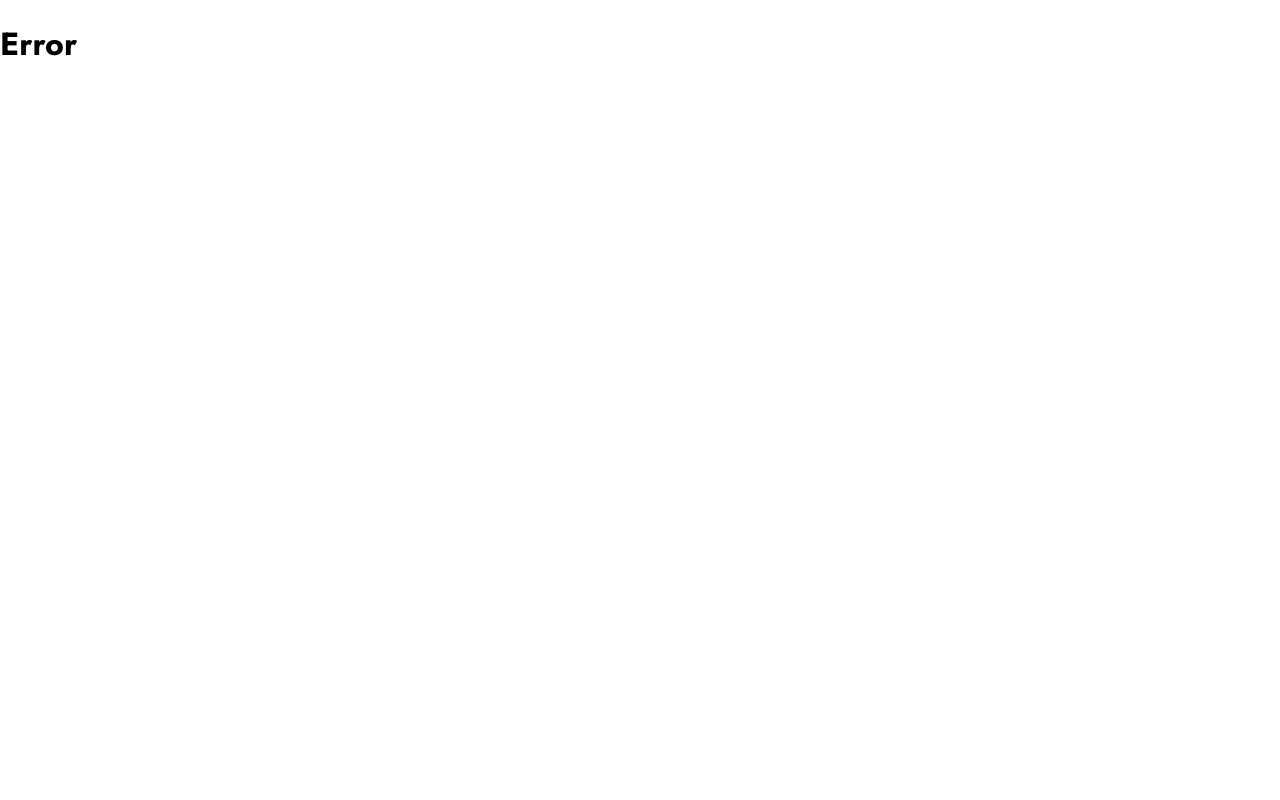
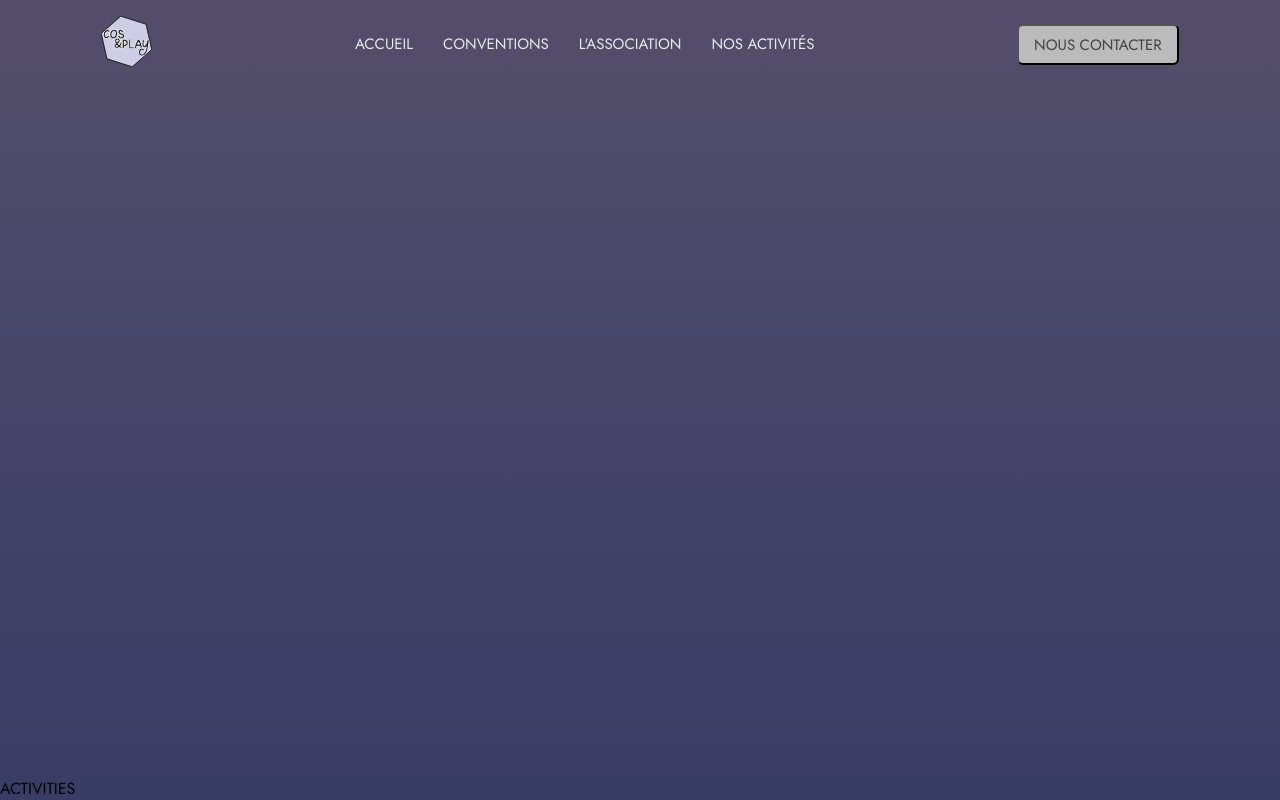
Before and after one commit to Neoitan/cosandplay, a React (Vite) app: page /activities in a window 1280 px wide. Before the commit this address had no page. Built offline with nearby package versions, Linux system fonts and the light colour scheme.

Commit message:
Add activities' page

```diff
--- a/src/components/Header.scss
+++ b/src/components/Header.scss
@@ -30,6 +30,8 @@
     &_tab {
       transition: all 0.2s ease-in-out;
 
+      color: #e8e8e8;
+
       &:hover {
         font-weight: 700;
         cursor: pointer;
--- a/src/components/Header.tsx
+++ b/src/components/Header.tsx
@@ -12,10 +12,18 @@ const Header = () => {
         </Link>
       </div>
       <div className="header_tabs">
-        <div className="header_tabs_tab">ACCUEIL</div>
-        <div className="header_tabs_tab">CONVENTIONS</div>
-        <div className="header_tabs_tab">L'ASSOCIATION</div>
-        <div className="header_tabs_tab">NOS ACTIVITÉS</div>
+        <Link className="link" to={"/"}>
+          <div className="header_tabs_tab">ACCUEIL</div>
+        </Link>
+        <Link className="link" to={"/conventions"}>
+          <div className="header_tabs_tab">CONVENTIONS</div>
+        </Link>
+        <Link className="link" to={"/association"}>
+          <div className="header_tabs_tab">L'ASSOCIATION</div>
+        </Link>
+        <Link className="link" to={"/activities"}>
+          <div className="header_tabs_tab">NOS ACTIVITÉS</div>
+        </Link>
       </div>
       <div className="header_contact">
         <button
--- /dev/null
+++ b/src/main.scss
@@ -0,0 +1,22 @@
+@import url("https://fonts.googleapis.com/css2?family=Poppins:wght@400;500;600;700;800;900&display=swap");
+@import url("https://fonts.googleapis.com/css2?family=Jost:wght@400;500;600;700;800;900&display=swap");
+
+* {
+  font-family: "Jost";
+}
+
+.link,
+.link:visited,
+.link:hover,
+.link:active {
+  text-decoration: none;
+}
+
+.body {
+  background: linear-gradient(180deg, #544e6b 0%, #393c65 100%);
+  display: flex;
+  flex-direction: column;
+
+  justify-content: space-between;
+  height: 100vh;
+}
--- a/src/main.tsx
+++ b/src/main.tsx
@@ -3,12 +3,20 @@ import ReactDOM from "react-dom/client";
 import { createBrowserRouter, RouterProvider } from "react-router-dom";
 
 import Homepage from "./pages/homepage/Homepage";
+import Activities from "./pages/activities/Activities";
 import Error from "./pages/error/Error";
+
+import "./main.scss";
 
 const router = createBrowserRouter([
   {
     path: "/",
     element: <Homepage />,
+    errorElement: <Error />,
+  },
+  {
+    path: "/activities",
+    element: <Activities />,
     errorElement: <Error />,
   },
 
--- /dev/null
+++ b/src/pages/activities/Activities.scss
@@ -0,0 +1,2 @@
+.activities {
+}
--- /dev/null
+++ b/src/pages/activities/Activities.tsx
@@ -0,0 +1,13 @@
+import Header from "../../components/Header";
+import "./Activities.scss";
+
+const Activities = () => {
+  return (
+    <div className="body">
+      <Header />
+      <div className="activities">ACTIVITIES</div>
+    </div>
+  );
+};
+
+export default Activities;
--- a/src/pages/homepage/Homepage.scss
+++ b/src/pages/homepage/Homepage.scss
@@ -1,19 +1,3 @@
-@import url("https://fonts.googleapis.com/css2?family=Poppins:wght@400;500;600;700;800;900&display=swap");
-@import url("https://fonts.googleapis.com/css2?family=Jost:wght@400;500;600;700;800;900&display=swap");
-
-* {
-  font-family: "Jost";
-}
-
-.body {
-  background: linear-gradient(180deg, #544e6b 0%, #393c65 100%);
-  display: flex;
-  flex-direction: column;
-
-  justify-content: space-between;
-  height: 100vh;
-}
-
 .homepage {
   display: flex;
   flex-direction: row;
```
